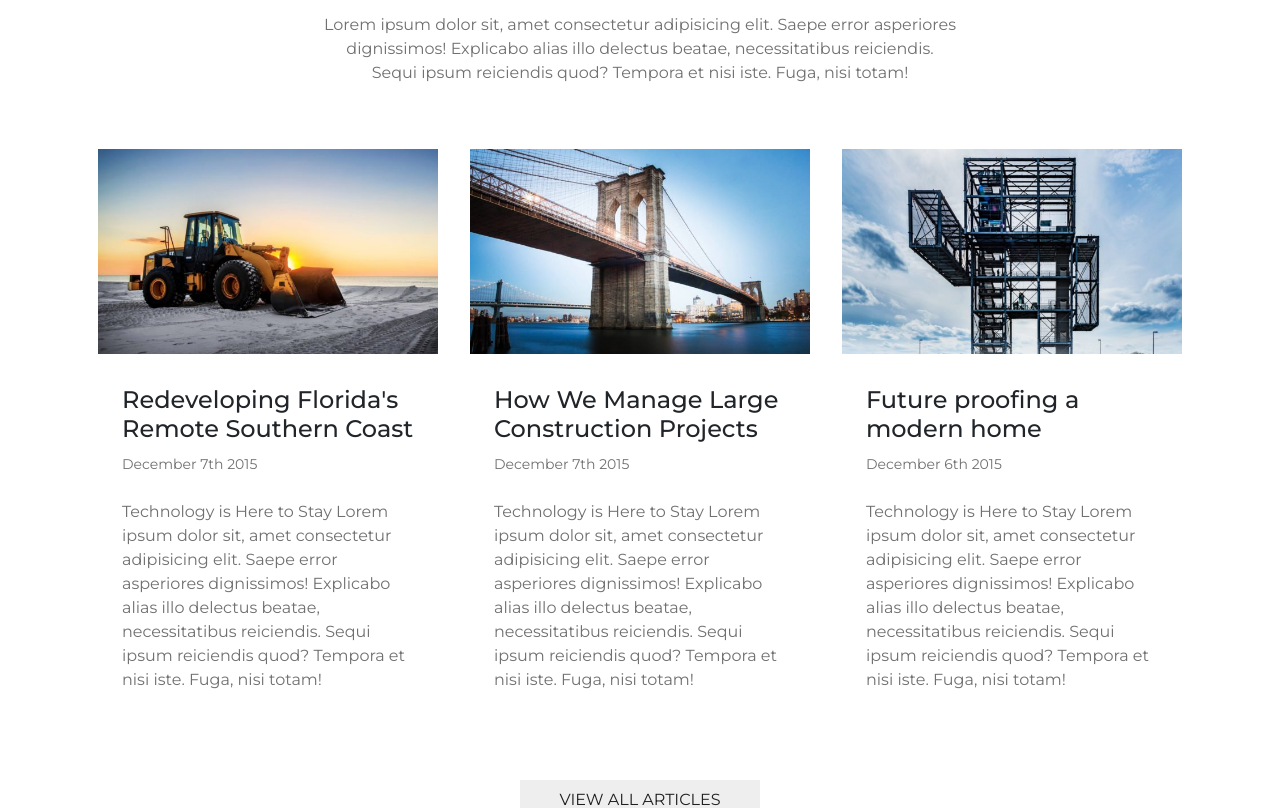
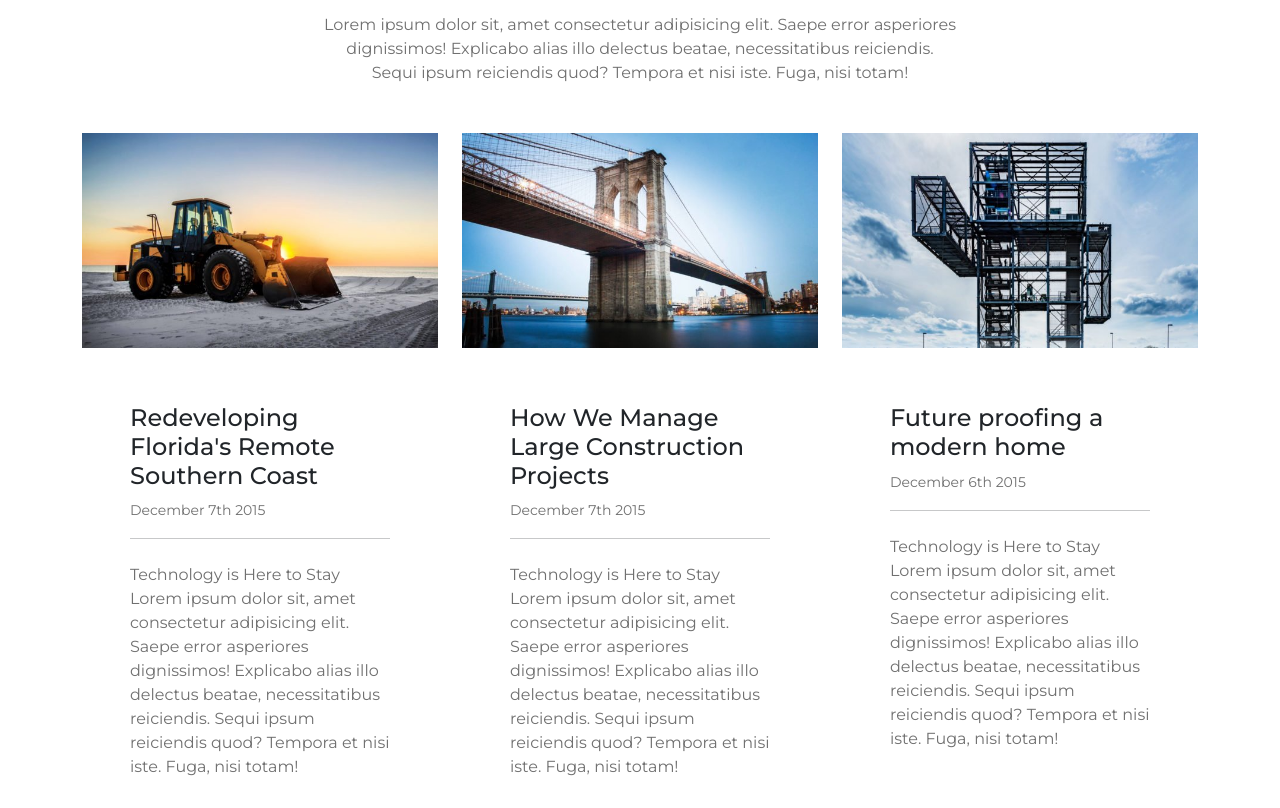
Before and after one commit to Giacomo-Paolini/proj-html-vuejs, a Vue app: page / in a window 1280 px wide. Shown: the part 4640-5448 px from the top of the page. Built offline with nearby package versions, Linux system fonts and the light colour scheme.

Commit message:
feat: hover-card section 3

```diff
--- a/src/components/AppSection3.vue
+++ b/src/components/AppSection3.vue
@@ -31,11 +31,20 @@
                 </div>
                 <div class="d-flex justify-content-between">
                     <template v-for="card in articles">
-                        <div class="my-image-card">
+                        <div class="my-card">
                             <img :src="card.image" class="img-fluid">
-                            <div class="p-4">
+                            <div class="my-body-card d-flex flex-column justify-content-center align-items-center text-center">
+                                <div class="d-flex justify-content-center">
+                                    <a href="#"><i class="fa-solid fa-link my-icon-link"></i></a>
+                                    <a href="#"><i class="fa-solid fa-magnifying-glass my-icon-search"></i></a>
+                                </div>
+                                <p class="my-4">Redeveloping Florida's Remote<br>Southern Coast</p>
+                                <small>Architecture, Buildings, Construction, News</small>
+                            </div>
+                            <div class="p-5">
                                 <h4 class="mt-2">{{ card.title }}</h4>
                                 <p class="mt-2 text-color-gray"><small>{{ card.date }}</small></p>
+                                <hr>
                                 <p class="mt-4 text-color-gray">{{ "Technology is Here to Stay " + card.description }}</p>
                             </div>
                         </div>
@@ -92,16 +101,40 @@
     }
 
     .my-card {
-        width: calc(100% / 5);
-        padding: 2rem;
+    width: calc(100% / 3 - 1rem) ;
+    position: relative;
+    overflow: hidden;
+        .my-body-card {
+            position: absolute;
+            width: 100%;
+            height: 38%;
+            padding: 2rem;
+            left: 0;
+            top: -100%;
+            background-color: $card-hover;
+            transition: 0.5s;
+        }
+        .my-icon-link {
+            @include icon(1.4rem, 1.4rem);
+            background-color: $deepGray;
+            color: $primary;
+            padding: 0.8rem;
+            margin-right: 0.5rem;
+        }
+        .my-icon-search {
+            @include icon(1.4rem, 1.4rem);
+            background-color: $deepGray;
+            color: $primary;
+            padding: 0.8rem;
+            margin-left: 0.5rem;
+        }
     }
+    .my-card:hover .my-body-card {
+        top: 0;
+    }
+
     .text-color-gray {
         color: $description;
-    }
-
-    .my-image-card {
-        width: calc(100% / 3);
-        padding: 1rem;
     }
 
     a {
```
